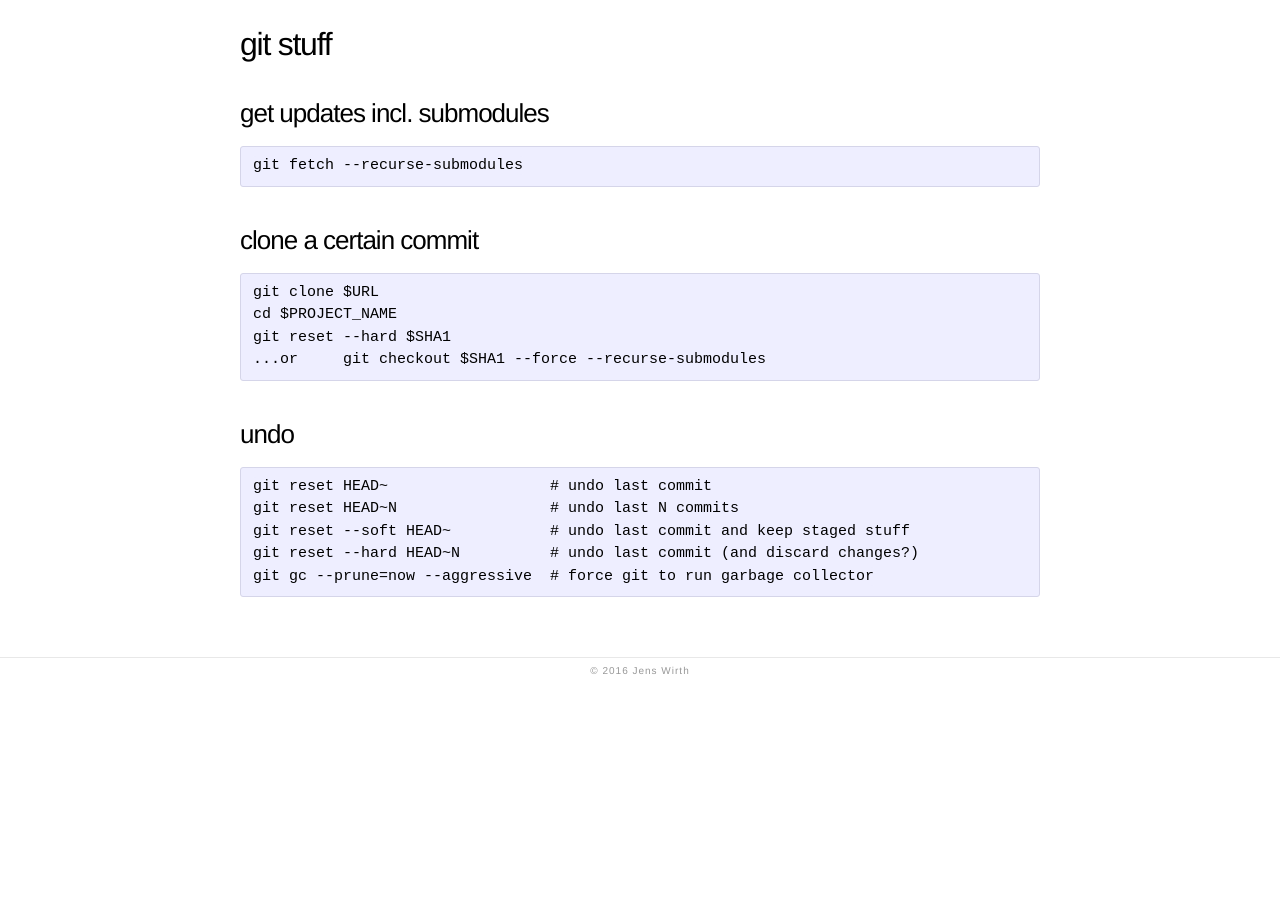
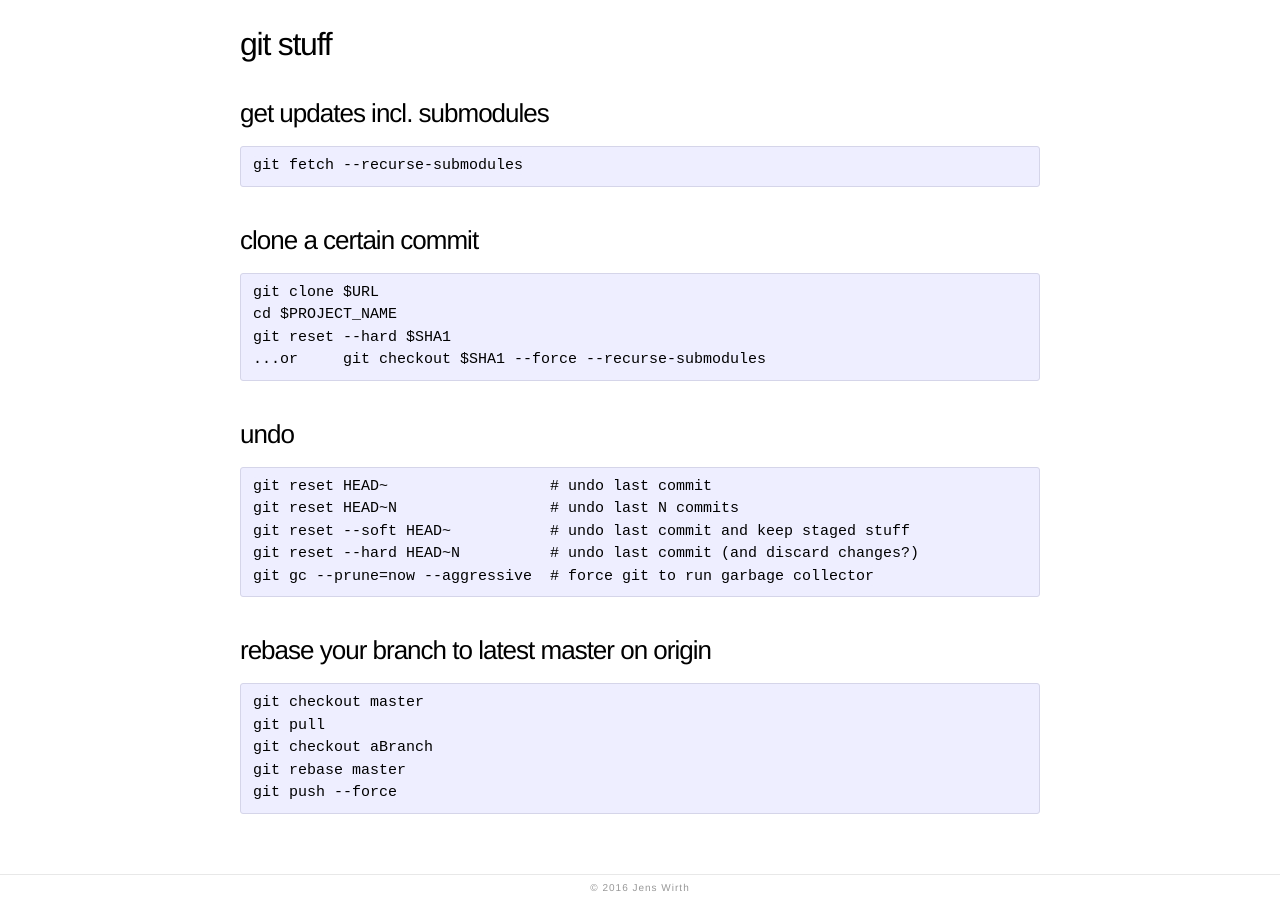
Before and after one commit to jewirth/jewirth.github.io, a Jekyll site: the page built from syntax.md, in a window 1280 px wide and 900 px high, scrolled down 11400 px. Built offline with Jekyll 4.4.1, drawn with Linux system fonts in a browser that asks for light colours; before the commit the page ends 12083 px from its top, so only the background shows below that.

Commit message:
Update syntax.md

```diff
--- a/syntax.md
+++ b/syntax.md
@@ -520,3 +520,10 @@ Here you'll see a mess of syntax snippets that I found useful at some point in m
     git reset --soft HEAD~           # undo last commit and keep staged stuff
     git reset --hard HEAD~N          # undo last commit (and discard changes?)
     git gc --prune=now --aggressive  # force git to run garbage collector
+
+## rebase your branch to latest master on origin
+    git checkout master
+    git pull
+    git checkout aBranch
+    git rebase master
+    git push --force
```
